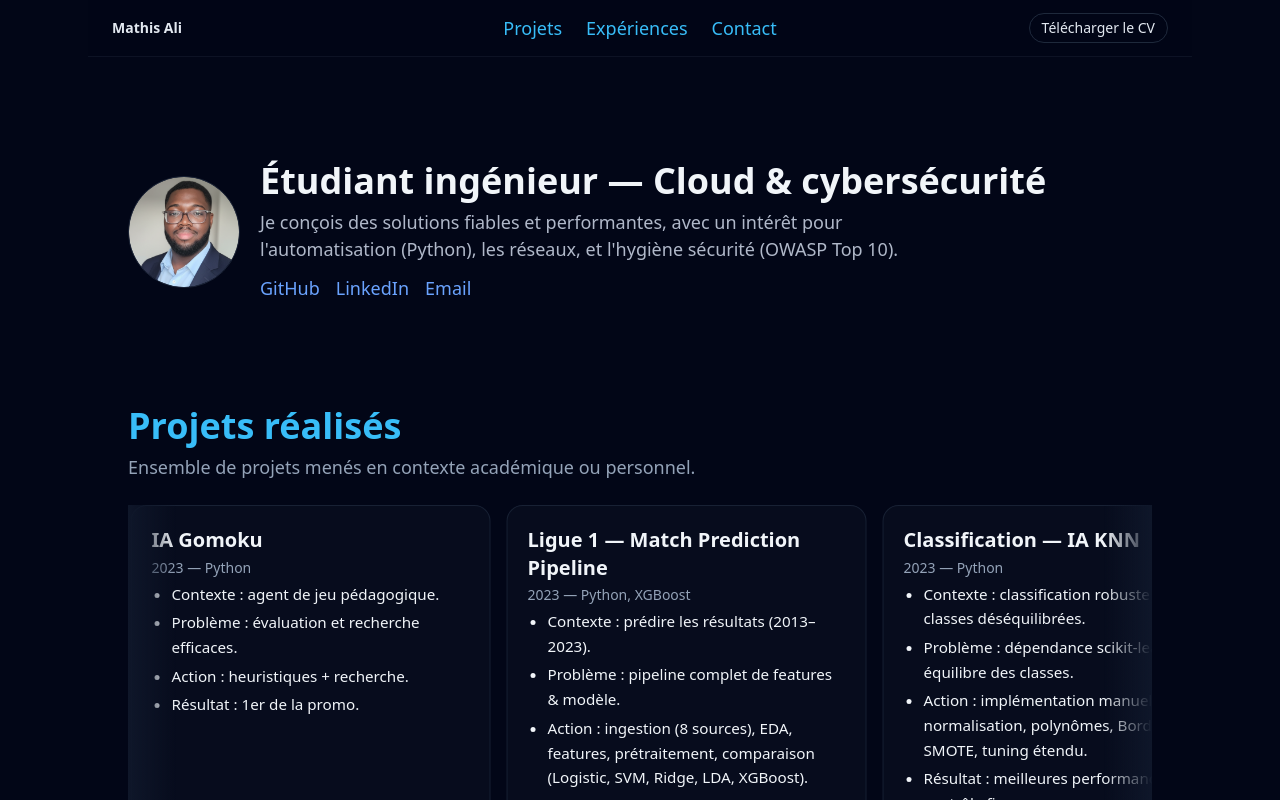
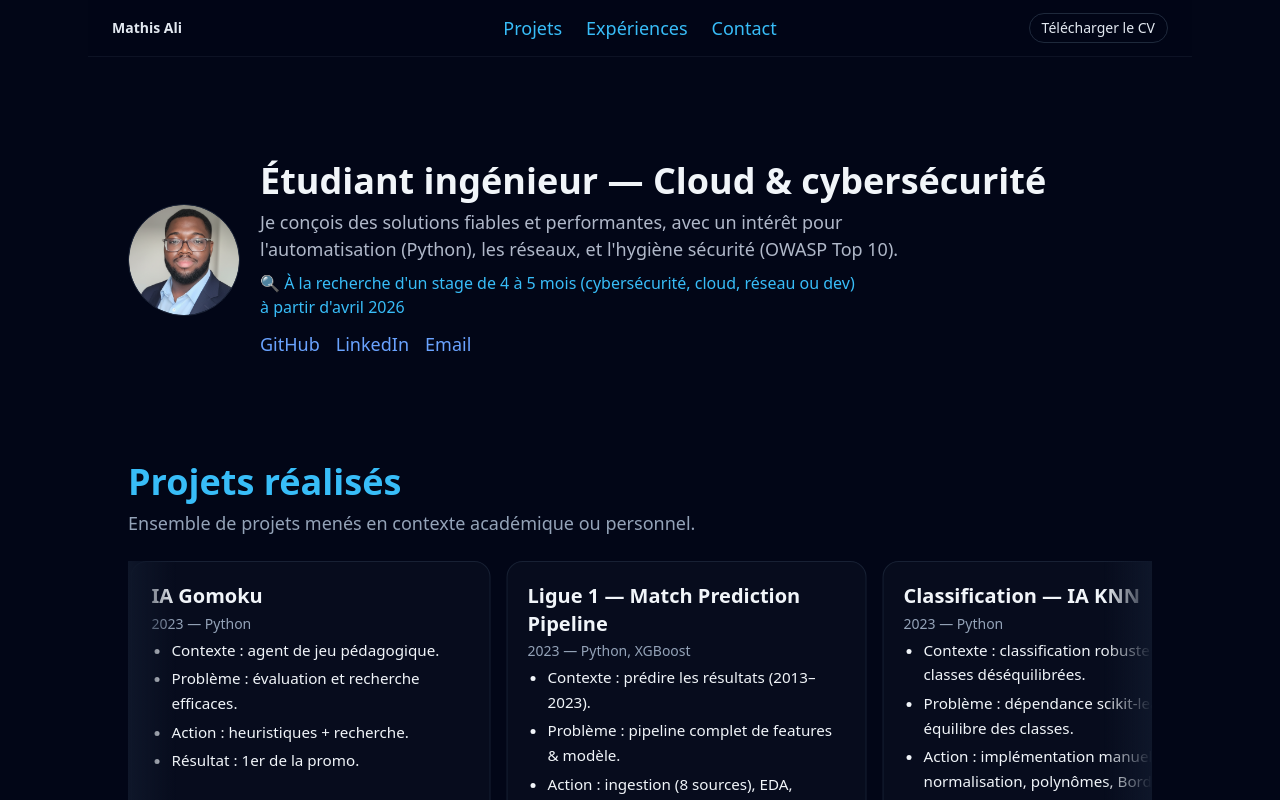
Before and after one commit to noob216/next-portfolio-mathis, a Next.js app: page / in a window 1280 px wide. Shown: the top 800 px of the page. Built offline with nearby package versions, Linux system fonts and the light colour scheme.

Commit message:
Update: description modalité stage

```diff
--- a/app/page.tsx
+++ b/app/page.tsx
@@ -27,6 +27,9 @@ export default function Page() {
             </div>
             <p className="text-slate-300 text-sm max-w-sm leading-relaxed px-2">
               Je conçois des solutions fiables et performantes, avec un intérêt pour l'automatisation (Python), les réseaux, et l'hygiène sécurité (OWASP Top 10).
+            </p>
+            <p className="text-sky-400 text-sm font-medium max-w-sm px-2">
+              🔍 À la recherche d'un stage de 4 à 5 mois (cybersécurité, cloud, réseau ou dev) à partir d'avril 2026
             </p>
             <div className="flex gap-6 mt-4">
               <a
@@ -70,6 +73,9 @@ export default function Page() {
               <h1 className="text-4xl font-bold">Étudiant ingénieur — Cloud & cybersécurité</h1>
               <p className="text-muted mt-2 max-w-prose">
                 Je conçois des solutions fiables et performantes, avec un intérêt pour l'automatisation (Python), les réseaux, et l'hygiène sécurité (OWASP Top 10).
+              </p>
+              <p className="text-sky-400 text-base font-medium mt-2 max-w-prose">
+                🔍 À la recherche d'un stage de 4 à 5 mois (cybersécurité, cloud, réseau ou dev) à partir d'avril 2026
               </p>
               <div className="flex gap-4 mt-3">
                 <a href="https://github.com/noob216" target="_blank" rel="noopener">GitHub</a>
```
